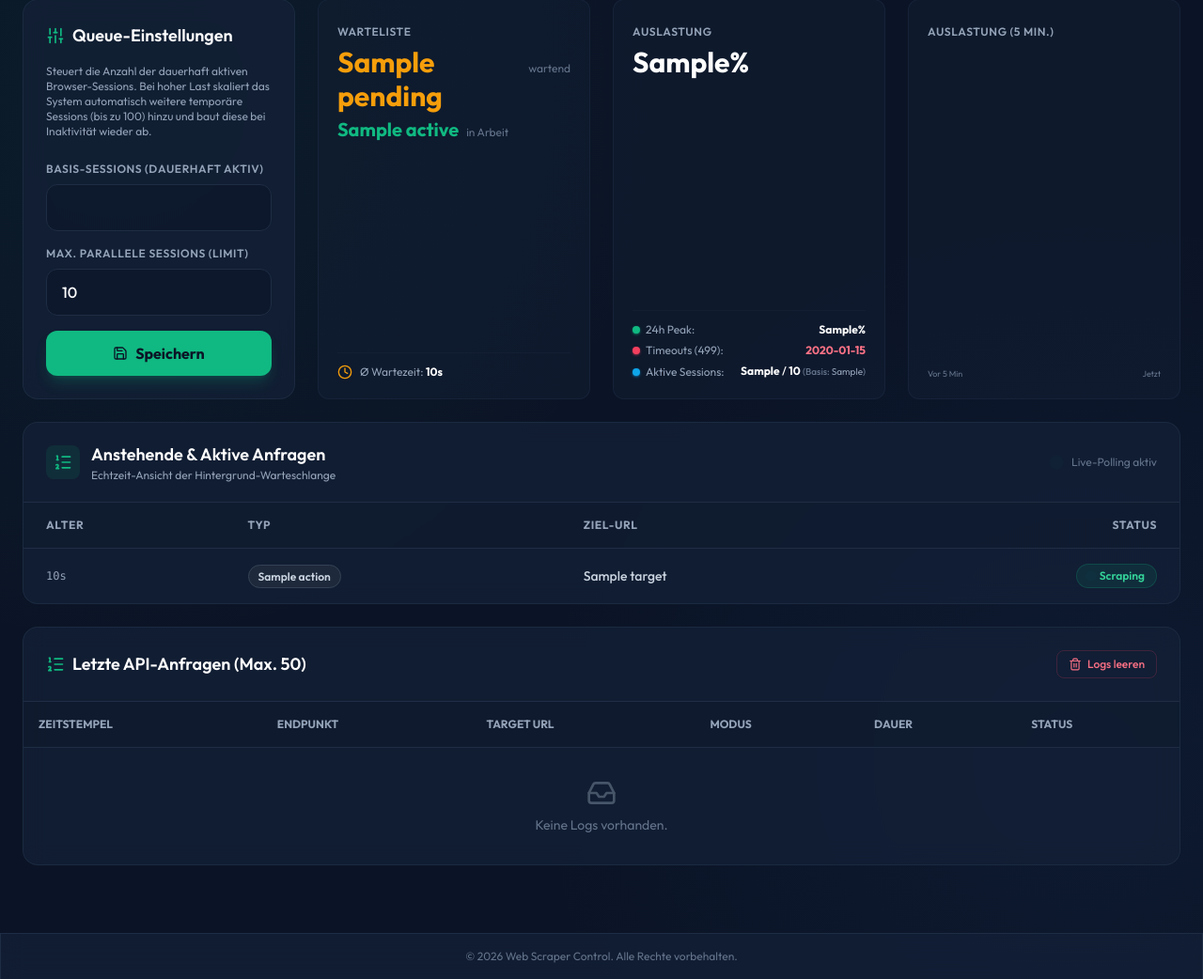
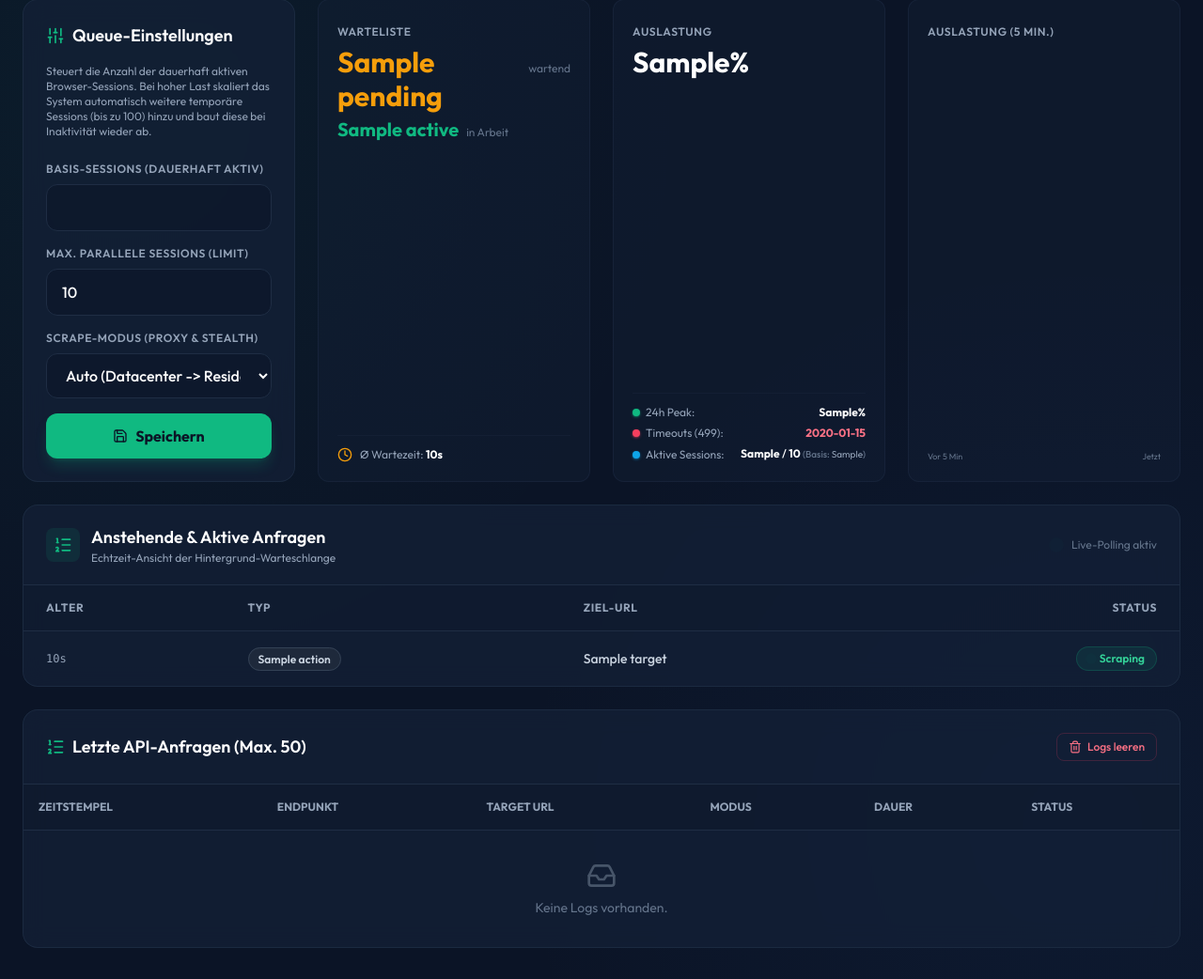
Before and after one commit to aljan92/rddtscpr, a FastAPI app: template app/templates/web/queue.html in a window 1280 px wide. Shown: the part 127-1169 px from the top of the page at 94% size. Run offline with FastAPI, Linux system fonts and the light colour scheme; the template is opened without the code that fills it: most values are stand-ins (such as "Sample title", 1, 10 or a date in 2020); some libraries are stand-ins or nearby versions.

Commit message:
feat: add proxy_mode select dropdown to queue dashboard UI form

```diff
--- a/app/templates/web/queue.html
+++ b/app/templates/web/queue.html
@@ -148,6 +148,17 @@
                             </label>
                             <input type="number" min="1" max="100" name="max_capacity" id="max_capacity" value="{{ max_capacity if max_capacity is defined else 20 }}"
                                    class="w-full bg-scraper-dark/50 border border-scraper-border rounded-xl px-4 py-3 text-white placeholder-slate-500 focus:outline-none focus:border-scraper-emerald focus:ring-1 focus:ring-scraper-emerald transition-all duration-200 font-medium">
+                        </div>
+
+                        <div>
+                            <label for="proxy_mode" class="block text-xs font-semibold uppercase tracking-wider text-slate-400 mb-2">
+                                Scrape-Modus (Proxy & Stealth)
+                            </label>
+                            <select name="proxy_mode" id="proxy_mode"
+                                    class="w-full bg-scraper-dark/50 border border-scraper-border rounded-xl px-4 py-3 text-white focus:outline-none focus:border-scraper-emerald focus:ring-1 focus:ring-scraper-emerald transition-all duration-200 font-medium">
+                                <option value="auto" {% if proxy_mode == 'auto' %}selected{% endif %}>Auto (Datacenter -> Residential-Retry)</option>
+                                <option value="stealth" {% if proxy_mode == 'stealth' %}selected{% endif %}>Stealth (Direkt Residential Proxy & Stealth)</option>
+                            </select>
                         </div>
 
                         <button type="submit" class="w-full bg-scraper-emerald hover:bg-emerald-400 text-scraper-dark font-bold py-3 px-4 rounded-xl transition-all duration-200 flex items-center justify-center space-x-2 shadow-lg shadow-scraper-emerald/20">
```
Also changed, not shown: app/web_scraper/admin_router.py (+13 -0 lines).
